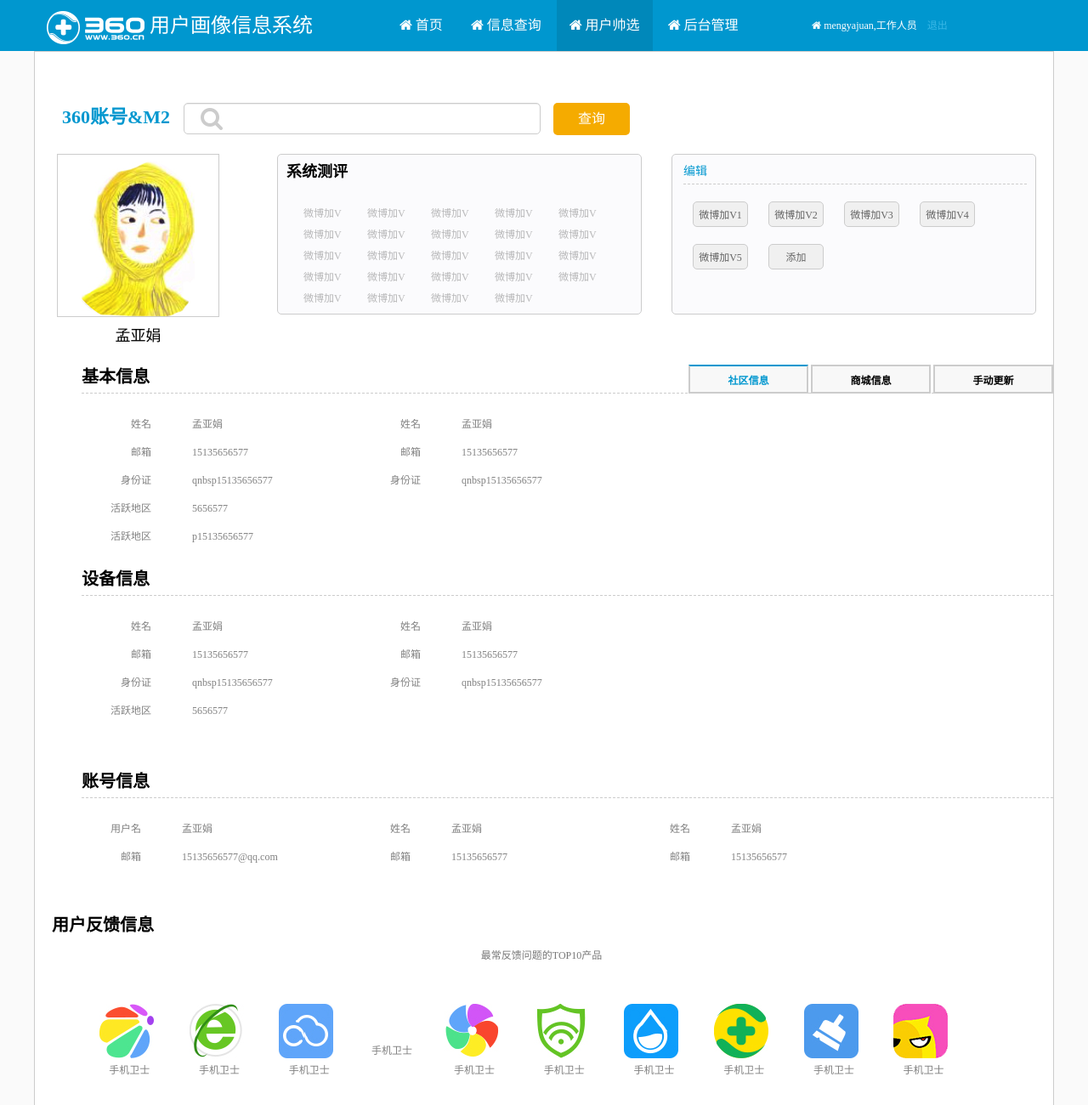
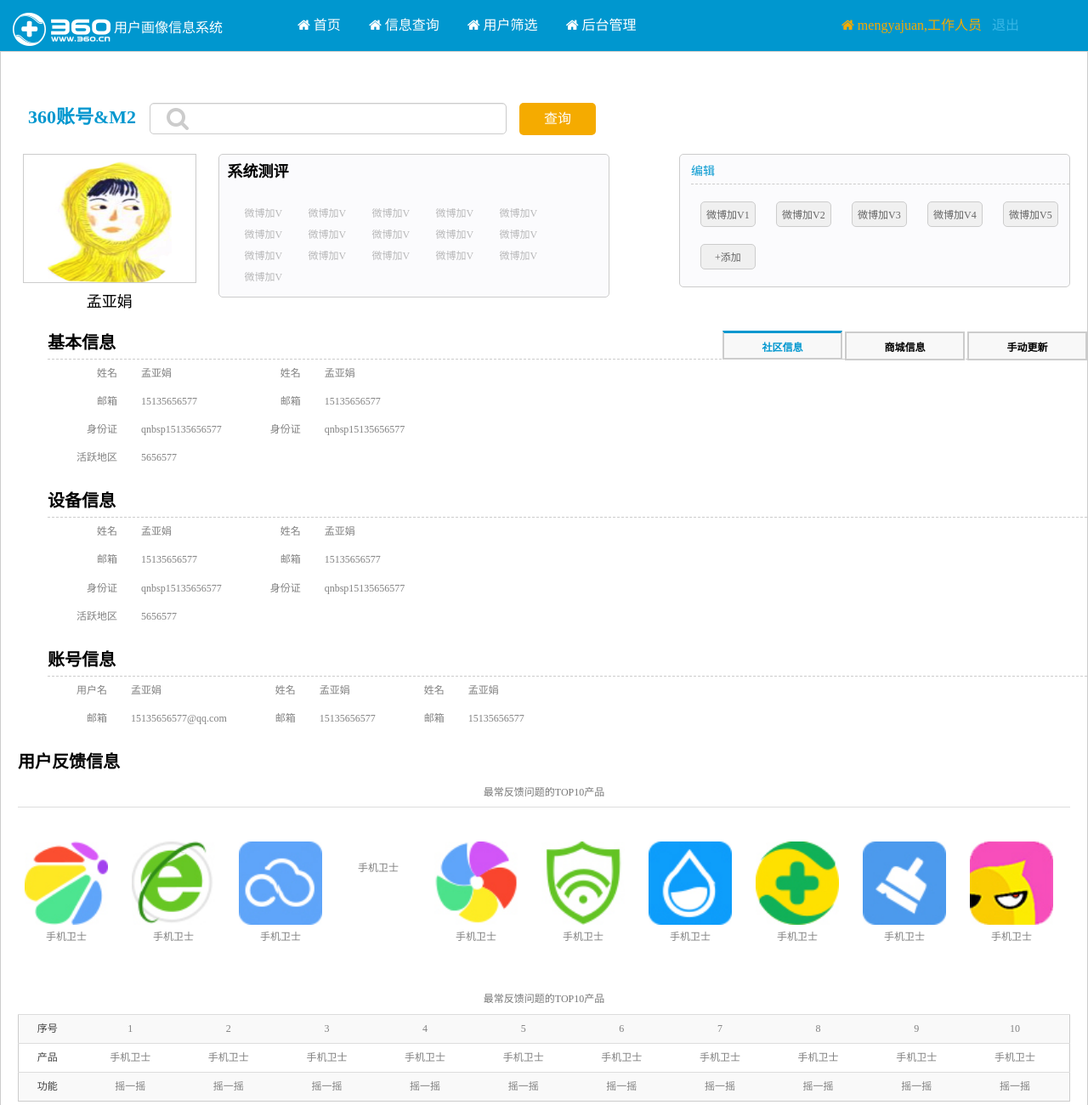
Before and after one commit to mengyajuan/mengjuan, a website: page index.html in a window 1280 px wide. Shown: the top 1300 px of the page at 85% size. Drawn offline with nearby package versions, Linux system fonts and the light colour scheme; files that its build step writes are made by us from their sources.

Commit message:
changed file

```diff
--- a/css/style.scss
+++ b/css/style.scss
@@ -13,13 +13,16 @@
   height: auto;
   background: #fafafa;
 }
+
+.table tr td{
+  padding-right: 20px !important;
+}
 .header{
   width: 100%;
   height: 60px;
   background: #0097cf;
   .header-con{
     height: 60px;
-    width: 1200px;
     margin: 0 auto;
     color: #ffffff;
     div{
@@ -29,22 +32,14 @@
       span{
         display: inline-block;
         line-height: 60px;
+        font-size: 16px;
+
         b{
           font-weight: normal;
         }
       }
       &:first-child{
         font-size: 24px;
-      }
-      &:nth-child(2){
-        span{
-          font-size: 16px;
-          padding-left: 15px;
-          padding-right: 15px;
-          &:nth-child(3){
-            background: #0088ba;
-          }
-        }
       }
       &:last-child{
         font-size: 12px;
@@ -53,11 +48,26 @@
           color: #39b7e6;
         }
       }
+      &:nth-child(2){
+        span{
+          padding-left: 15px;
+          padding-right: 15px;
+          &:hover{
+            background: #0088ba;
+          }
+        }
+
+      }
+      &:last-child{
+        padding-left: 30px;
+        span{
+          color: #F5AB00;
+        }
+      }
     }
   }
 }
 .wrap_box{
-  width: 1200px;
   background: #ffffff;
   border: 1px solid #ccc;
   margin: 0 auto;
@@ -98,9 +108,10 @@
 }
 .system{
   margin-top: 22px;
-  dl{
-    margin-left: 26px;
-    margin-right: 68px;
+  .dls{
+    width: 16%;
+    margin-left: 2%;
+    margin-right: 2%;
     text-align: center;
     float: left;
     dt{
@@ -108,6 +119,8 @@
       border: 1px solid #cccccc;
       img{
         padding-top: 8px;
+        width: 100%;
+        height: 150px;
       }
     }
     dd{
@@ -116,8 +129,7 @@
     }
   }
   .center{
-    width: 429px;
-    height: 189px;
+    width: 36%;
     border: 1px solid #cccccc;
     border-radius: 5px;
     background: #FBFBFD;
@@ -144,15 +156,13 @@
     }
   }
   .right{
-    width: 429px;
-    height: 189px;
+    width: 36%;
     float: right;
     border: 1px solid #cccccc;
     border-radius: 5px;
     margin-right:20px;
     background: #FBFBFD;
     h2{
-      width: 404px;
       height: 30px;
       line-height: 30px;
       margin-top: 5px;
@@ -223,11 +233,9 @@
     }
   }
   .table{
-    width: 300px;
-    height: 139px;
     margin-top: 20px;
     margin-left: 26px;
-    display: inline-block;
+    display: inline;
     tr td{
       border-top: none;
       color: #818181;
@@ -244,7 +252,7 @@
     }
   }
 }
-.username_mes{
+.table_one{
   .table{
     display: inline-block;
     width: 300px !important;
@@ -258,6 +266,7 @@
 .response{
   margin-left: 20px;
   margin-top: 20px;
+  margin-right: 20px;
   .base_one {
     height: 34px;
     .base_left{
@@ -268,33 +277,28 @@
     }
   }
   .table_one{
-    margin-left: 56px;
-    margin-right: 56px;
-    width: 1040px;
     color:#818181;
     caption{
       text-align: center;
     }
     tr td{
-      padding-right: 35px;
+      padding-right: 38px;
       padding-top: 40px;
       dl dd{
         text-align: center;
         padding-top: 6px;
       }
+      dl dt img{
+        width: 100%
+      }
     }
   }
   .tables{
-    margin-left: 56px;
-    margin-right: 56px;
-    width: 1040px;
     border: 1px solid #CCCCCC;
     caption{
       text-align: center;
     }
     tr td{
-      height: 40px;
-      line-height: 40px;
       text-align: center;
       color:#818181;
     }
@@ -303,6 +307,7 @@
 .record{
   margin-left: 20px;
   margin-top: 20px;
+  margin-right: 20px;
   .base_one {
     height: 34px;
     .base_left{
@@ -313,16 +318,12 @@
     }
   }
   .table{
-    margin-left: 56px;
-    margin-right: 56px;
-    width: 1040px;
+    padding-right: 56px;
     border: 1px solid #CCCCCC;
     caption{
       text-align: center;
     }
     tr td{
-      height: 40px;
-      line-height: 40px;
       text-align: center;
       color:#818181;
       font-size: 14px;
@@ -330,6 +331,6 @@
   }
 }
 .bor{
-  border-top: 2px solid #0097cf !important;
+  border-top: 3px solid #0097cf !important;
   color: #0097cf;
 }
--- a/index.html
+++ b/index.html
@@ -15,13 +15,13 @@
 <div class="wrap">
     <div class="header">
         <div class="header-con">
-            <div class="col-md-4">
+            <div class="col-md-3">
                 <span>
                     <img src="images/logo.png" alt="">
                     <b>用户画像信息系统</b>
                 </span>
             </div>
-            <div class="col-md-5">
+            <div class="col-md-6">
                  <span>
                      <i class="fa fa-home"></i>
                      <b>首页</b>
@@ -32,14 +32,14 @@
                  </span>
                  <span>
                      <i class="fa fa-home"></i>
-                     <b>用户帅选</b>
+                     <b>用户筛选</b>
                  </span>
                  <span>
                      <i class="fa fa-home"></i>
                      <b>后台管理</b>
                  </span>
             </div>
-            <div class="col-md-3">
+            <div>
                 <span>
                     <i class="fa fa-home"></i>
                     <b>mengyajuan,工作人员</b><a href="">退出</a>
@@ -55,21 +55,13 @@
             <button>查询</button>
         </div>
         <div class="system">
-            <dl>
+            <dl class="dls">
                 <dt><img src="images/user.jpg" alt=""></dt>
                 <dd>孟亚娟</dd>
             </dl>
             <div class="center">
                 <h2>系统测评</h2>
                 <ul>
-                    <li>微博加V</li>
-                    <li>微博加V</li>
-                    <li>微博加V</li>
-                    <li>微博加V</li>
-                    <li>微博加V</li>
-                    <li>微博加V</li>
-                    <li>微博加V</li>
-                    <li>微博加V</li>
                     <li>微博加V</li>
                     <li>微博加V</li>
                     <li>微博加V</li>
@@ -96,8 +88,7 @@
                     <li>微博加V3<i class="fa fa-close"></i></li>
                     <li>微博加V4<i class="fa fa-close"></i></li>
                     <li>微博加V5<i class="fa fa-close"></i></li>
-                    <li class="add1">添加</li>
-                    <li class="text"><input type="text" placeholder="请输入内容"></li>
+                    <li class="add1">+添加</li>
                 </ul>
             </div>
         </div>
@@ -129,10 +120,6 @@
                     <td>活跃地区</td>
                     <td>5656577</td>
                 </tr>
-                <tr>
-                    <td>活跃地区</td>
-                    <td>p15135656577</td>
-                </tr>
             </table>
             <table class="table">
                 <tr>
@@ -148,7 +135,6 @@
                     <td>身份证</td>
                     <td>qnbsp15135656577</td>
                 </tr>
-
             </table>
         </div>
         <div class="device_mes">
@@ -233,7 +219,7 @@
             <div class="base_one">
                 <div class="base_left">用户反馈信息</div>
             </div>
-            <table class="table_one">
+            <table class="table table_one">
                 <caption>最常反馈问题的TOP10产品</caption>
                 <tr>
                     <td>
@@ -345,7 +331,7 @@
             <div class="base_one">
                 <div class="base_left">产品使用情况</div>
             </div>
-            <table class="table_one">
+            <table class="table table_one">
                 <caption>最常反馈问题的TOP10产品</caption>
                 <tr>
                     <td>
```
Also changed, not shown: css/style.css, 1 other file.
